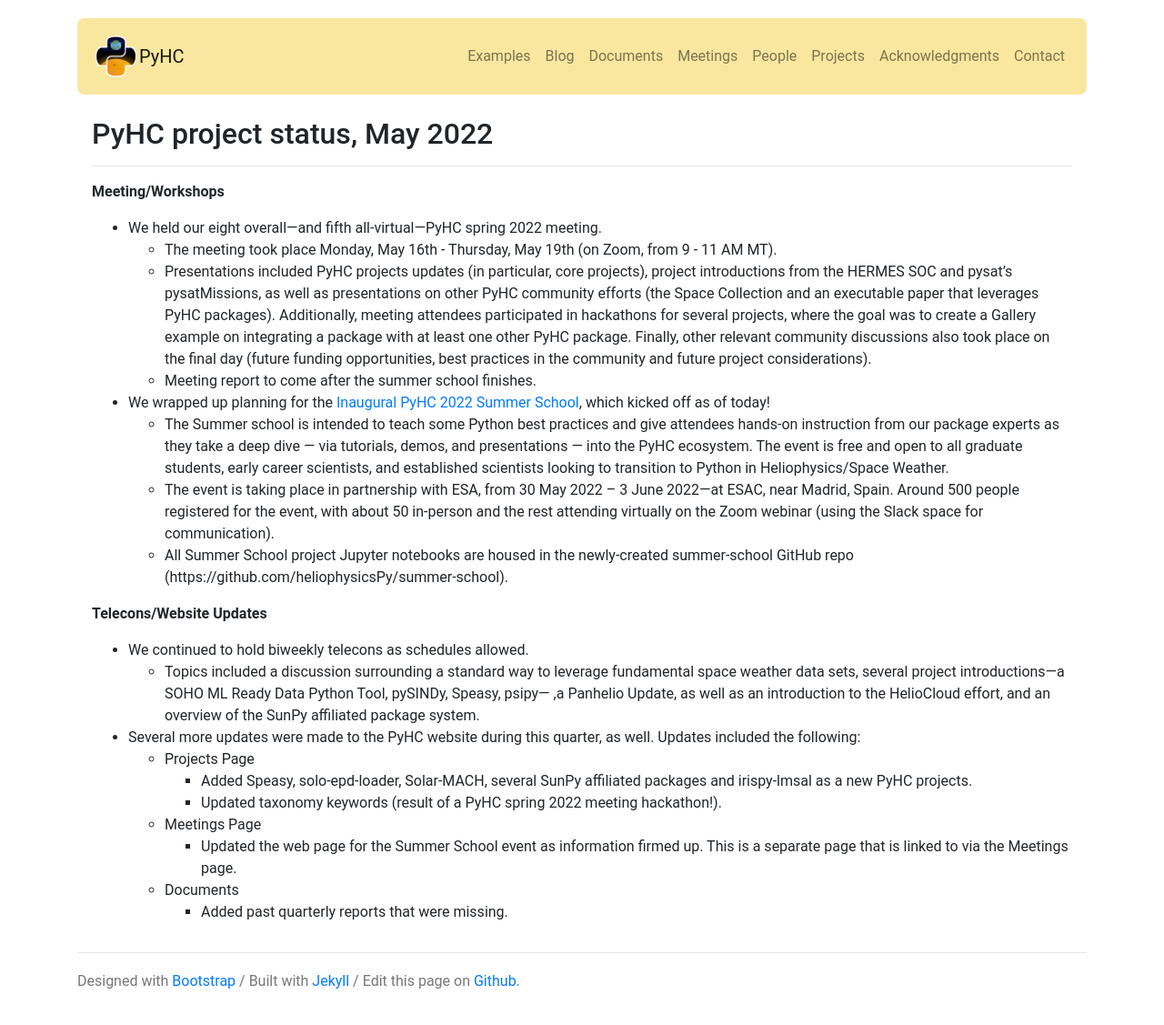
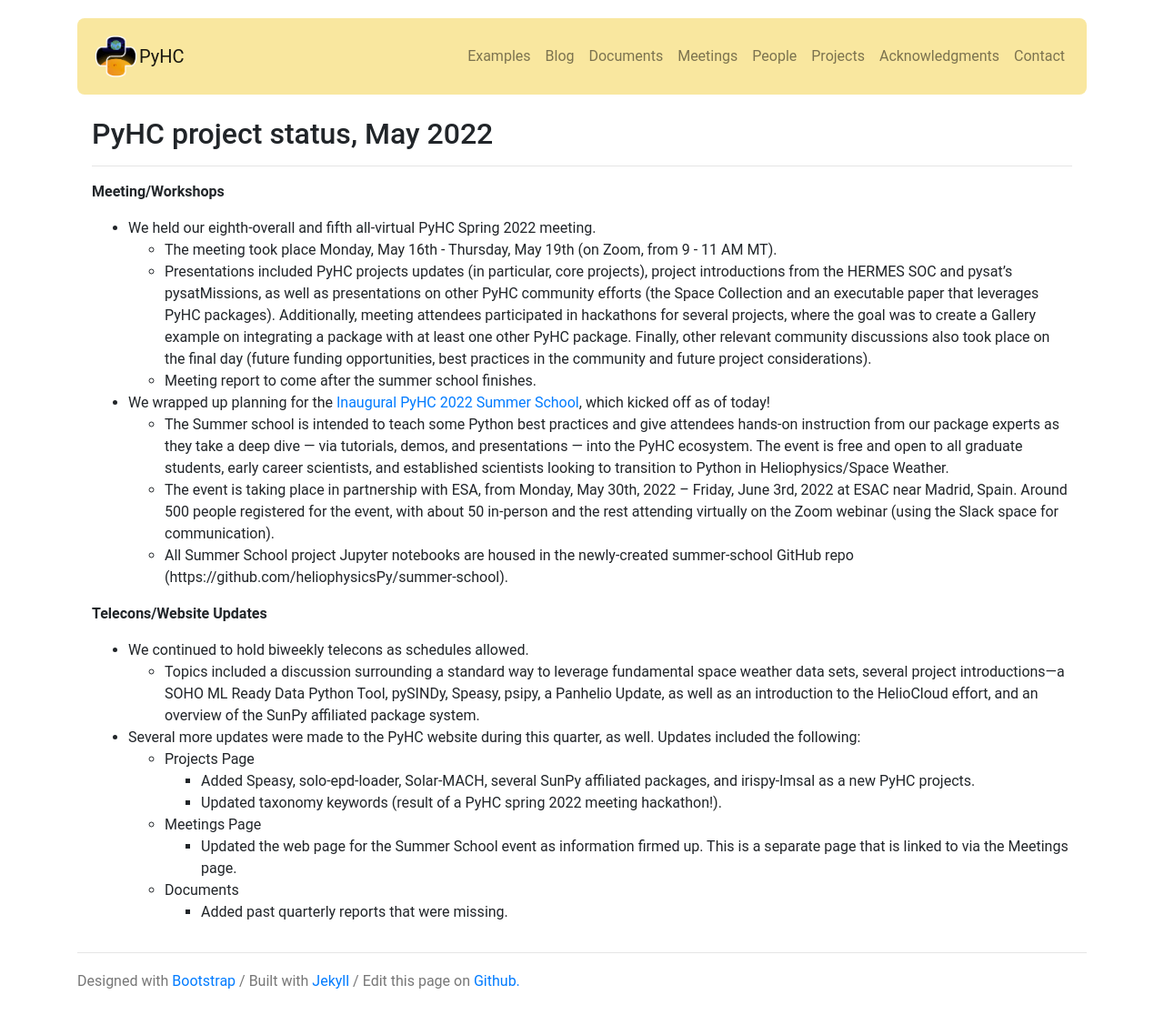
Before and after one commit to heliophysicsPy/heliophysicsPy.github.io, a Jekyll site: the page built from _pages/docs/reports/may2022.md, in a window 1280 px wide. Shown: the whole page at 91% size. Built offline with Jekyll 4.4.1, drawn with Linux system fonts in a browser that asks for light colours; nearby versions of some CDN libraries.

Commit message:
Small typo fixes

```diff
--- a/_pages/docs/reports/may2022.md
+++ b/_pages/docs/reports/may2022.md
@@ -7,21 +7,21 @@ exclude: true
 
 **Meeting/Workshops**
 
-* We held our eight overall—and fifth all-virtual—PyHC spring 2022 meeting.
+* We held our eighth-overall and fifth all-virtual PyHC Spring 2022 meeting.
     * The meeting took place Monday, May 16th - Thursday, May 19th (on Zoom, from 9 - 11 AM MT).
     * Presentations included PyHC projects updates (in particular, core projects), project introductions from the HERMES SOC and pysat's pysatMissions, as well as presentations on other PyHC community efforts (the Space Collection and an executable paper that leverages PyHC packages). Additionally, meeting attendees participated in hackathons for several projects, where the goal was to create a Gallery example on integrating a package with at least one other PyHC package. Finally, other relevant community discussions also took place on the final day (future funding opportunities, best practices in the community and future project considerations).
     * Meeting report to come after the summer school finishes.
 * We wrapped up planning for the [Inaugural PyHC 2022 Summer School](https://heliopython.org/summer-school), which kicked off as of today!
     * The Summer school is intended to teach some Python best practices and give attendees hands-on instruction from our package experts as they take a deep dive — via tutorials, demos, and presentations — into the PyHC ecosystem. The event is free and open to all graduate students, early career scientists, and established scientists looking to transition to Python in Heliophysics/Space Weather.
-    * The event is taking place in partnership with ESA, from 30 May 2022 – 3 June 2022—at ESAC, near Madrid, Spain. Around 500 people registered for the event, with about 50 in-person and the rest attending virtually on the Zoom webinar (using the Slack space for communication).
+    * The event is taking place in partnership with ESA, from Monday, May 30th, 2022 – Friday, June 3rd, 2022 at ESAC near Madrid, Spain. Around 500 people registered for the event, with about 50 in-person and the rest attending virtually on the Zoom webinar (using the Slack space for communication).
     * All Summer School project Jupyter notebooks are housed in the newly-created summer-school GitHub repo (https://github.com/heliophysicsPy/summer-school).
 
 **Telecons/Website Updates**
 * We continued to hold biweekly telecons as schedules allowed.
-    * Topics included a discussion surrounding a standard way to leverage fundamental space weather data sets, several project introductions—a SOHO ML Ready Data Python Tool, pySINDy, Speasy, psipy— ,a Panhelio Update, as well as an introduction to the HelioCloud effort, and an overview of the SunPy affiliated package system.
+    * Topics included a discussion surrounding a standard way to leverage fundamental space weather data sets, several project introductions—a SOHO ML Ready Data Python Tool, pySINDy, Speasy, psipy, a Panhelio Update, as well as an introduction to the HelioCloud effort, and an overview of the SunPy affiliated package system.
 * Several more updates were made to the PyHC website during this quarter, as well. Updates included the following:
     * Projects Page
-        * Added Speasy, solo-epd-loader, Solar-MACH, several SunPy affiliated packages and irispy-lmsal as a new PyHC projects.
+        * Added Speasy, solo-epd-loader, Solar-MACH, several SunPy affiliated packages, and irispy-lmsal as a new PyHC projects.
         * Updated taxonomy keywords (result of a PyHC spring 2022 meeting hackathon!).
     * Meetings Page
         * Updated the web page for the Summer School event as information firmed up. This is a separate page that is linked to via the Meetings page.
```
